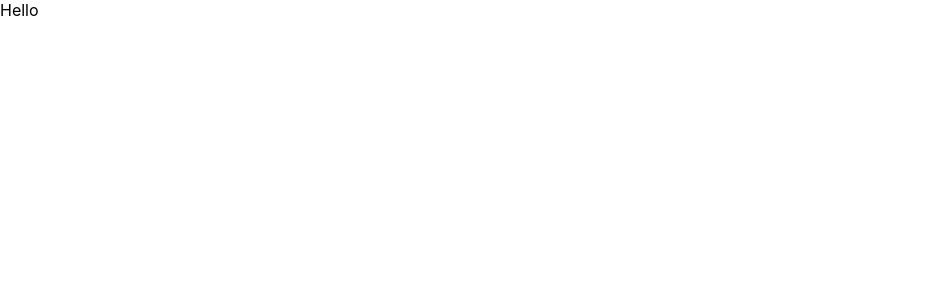
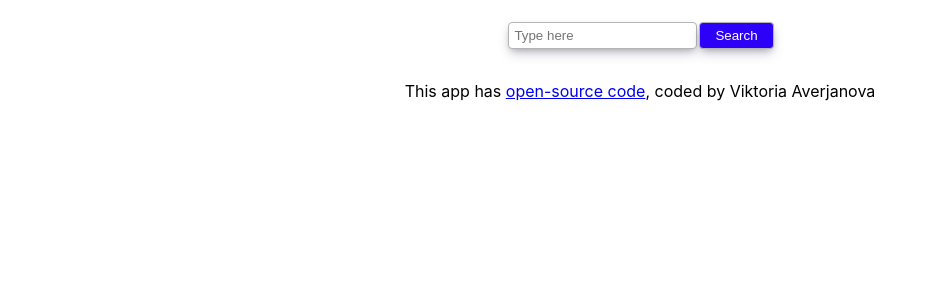
Before and after one commit to ViktoriaAve/react-dictionary-app, a React (Create React App) app: page / in a window 1280 px wide. Shown: the top 300 px of the page, without its empty margins (0-936 px from the left). Built offline with nearby package versions, Linux system fonts and the light colour scheme; the HTML template or start-up script is replaced by a standard one.

Commit message:
Added search engine inside dictionary component

```diff
--- a/src/App.css
+++ b/src/App.css
@@ -0,0 +1,5 @@
+.App-footer {
+  text-align: center;
+  margin-top: 20px;
+  padding: 10px;
+}
--- a/src/App.js
+++ b/src/App.js
@@ -1,10 +1,16 @@
 import './App.css';
+import Dictionary from "./Dictionary";
 
 export default function App() {
   return (
     <div className="App">
-      <header className="App-header"></header>
-      Hello
+      <div className="container">
+        <main>
+          <Dictionary />
+        </main>
+
+        <footer className="App-footer">This app has <a href="https://elated-engelbart-4dc22d.netlify.app" target="_blank" rel="noreferrer"> open-source code</a>, coded by Viktoria Averjanova</footer>
+      </div>
     </div>
   );
 }
--- /dev/null
+++ b/src/Dictionary.css
@@ -0,0 +1,32 @@
+.Dictionary {
+  margin: 20px;
+  text-align: center;
+}
+
+.Dictionary-search-bar {
+  margin: 2px;
+  padding: 5px;
+  border: 1px solid rgb(180, 180, 180);
+  border-radius: 4px;
+  box-shadow: rgba(50, 50, 93, 0.25) 0px 6px 12px -2px,
+    rgba(0, 0, 0, 0.3) 0px 3px 7px -3px;
+}
+
+.Dictionary-search-button {
+  padding: 5px 15px;
+
+  border: 1px solid rgb(180, 180, 180);
+  border-radius: 4px;
+  background-color: rgb(45, 0, 248);
+  color: white;
+  box-shadow: rgba(50, 50, 93, 0.25) 0px 6px 12px -2px,
+    rgba(0, 0, 0, 0.3) 0px 3px 7px -3px;
+}
+
+.Dictionary-search-button:hover {
+  box-shadow: rgba(0, 0, 0, 0.17) 0px -23px 25px 0px inset,
+    rgba(0, 0, 0, 0.15) 0px -36px 30px 0px inset,
+    rgba(0, 0, 0, 0.1) 0px -79px 40px 0px inset, rgba(0, 0, 0, 0.06) 0px 2px 1px,
+    rgba(0, 0, 0, 0.09) 0px 4px 2px, rgba(0, 0, 0, 0.09) 0px 8px 4px,
+    rgba(0, 0, 0, 0.09) 0px 16px 8px, rgba(0, 0, 0, 0.09) 0px 4px 16px;
+}
--- /dev/null
+++ b/src/Dictionary.js
@@ -0,0 +1,24 @@
+import React, { useState } from "react";
+import "./Dictionary.css";
+
+export default function Dictionary() {
+    let [keyword, setKeyword] = useState("");
+
+    function search(event) {
+        event.preventDefault();
+        alert(keyword);
+    }
+
+    function handleKeywordChange(event) {
+        setKeyword(event.target.value);
+    }
+
+    return (
+        <div className="Dictionary">
+            <form onSubmit={search}>
+                <input type="search" onChange={handleKeywordChange} placeholder="Type here" className="Dictionary-search-bar"/>
+                <button className="Dictionary-search-button">Search</button>
+            </form>
+        </div>
+    )
+}
```
